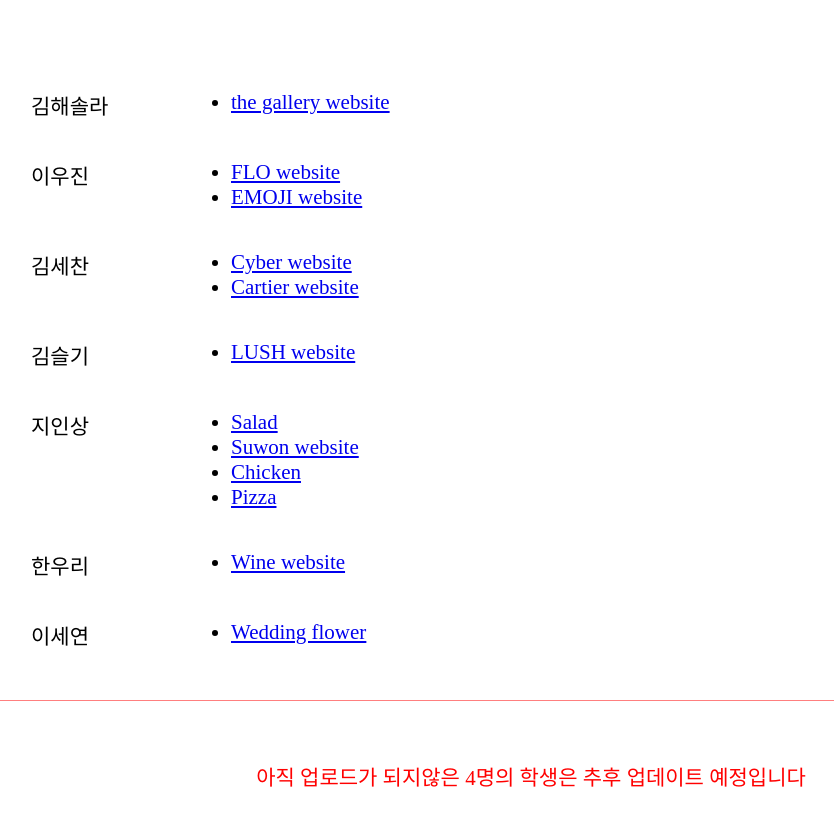
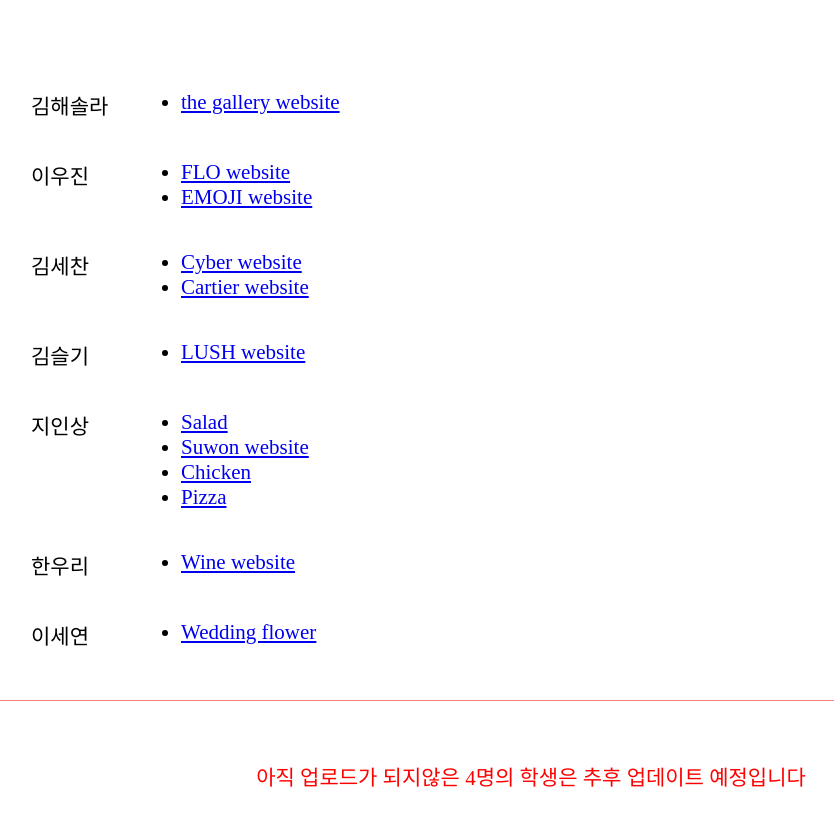
Before and after one commit to yoondd/2023, a plain HTML site: page index.html in a window 1280 px wide. Shown: the whole page, without its empty margins (109-943 px from the left). Drawn offline with Linux system fonts and the light colour scheme; a web font is replaced by a local one.

Commit message:
Update index.html

```diff
--- a/index.html
+++ b/index.html
@@ -14,7 +14,7 @@
         * {margin: 0; padding: 0; font-family: 'Pretendard-Regular'; }
         html, body {font-size: 21px;}
         body {padding-top: 50px;}
-        dl {width: 1000px; margin: 40px auto; max-width: 95%; display: grid; grid-template-columns: 200px 1fr;}
+        dl {width: 1000px; margin: 40px auto; max-width: 95%; display: grid; grid-template-columns: 150px 1fr;}
         p { color: red; margin: 50px auto; text-align: center; border-top: 1px solid rgba(255,0,0,0.5); padding-top: 60px;}
     </style>
     <title>계좌제수업 포트폴리오</title>
```
